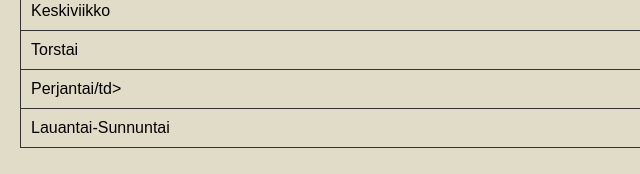
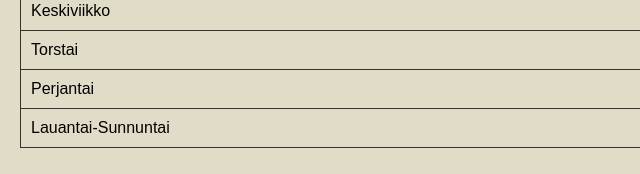
Before and after one commit to Faheemm02/faheemm02.github.io, a plain HTML site: page aukioloajat.html in a window 1280 px wide. Shown: the part 296-470 px from the top of the page, 0-640 px from the left. Drawn offline with Linux system fonts and the light colour scheme.

Commit message:
Update aukioloajat.html

```diff
--- a/aukioloajat.html
+++ b/aukioloajat.html
@@ -117,7 +117,7 @@
             <td>08:00 - 18:00</td>
     </tr>
     <tr>
-        <td>Perjantai/td>
+        <td>Perjantai</td>
         <td>08:00 - 18:00</td>
     </tr>
     <tr>
```
